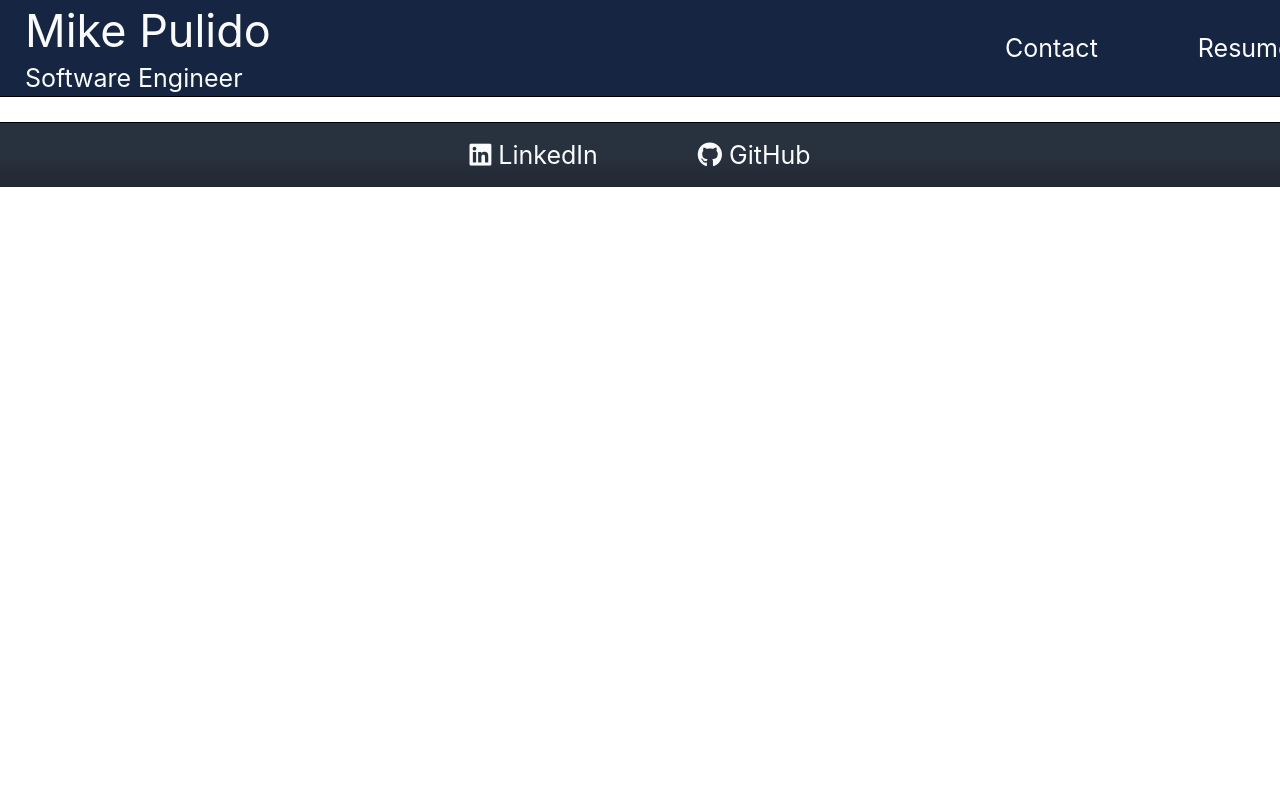
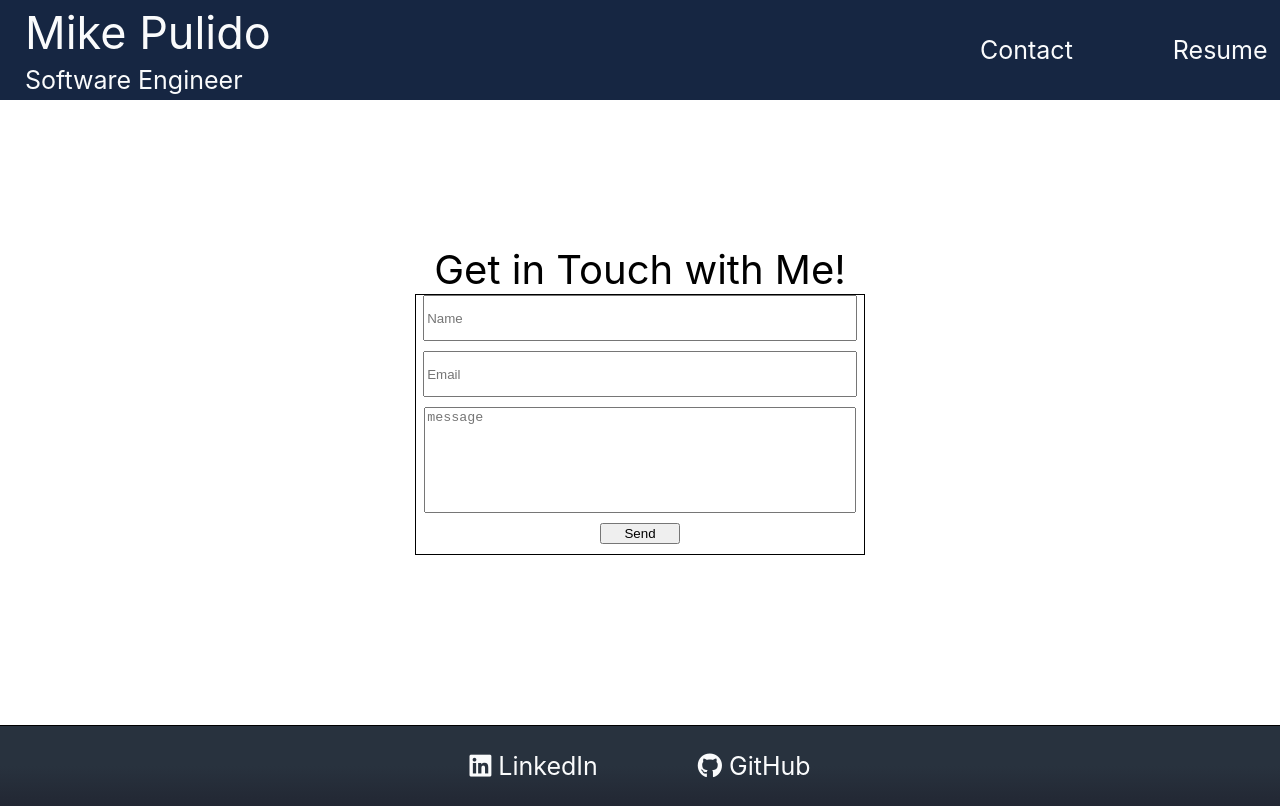
Before and after one commit to mtpulido/portfolio, a React (Create React App) app in the folder client/: page /contact in a window 1280 px wide. Built offline with nearby package versions, Linux system fonts and the light colour scheme.

Commit message:
rough draft ready for deployment

```diff
--- a/client/package.json
+++ b/client/package.json
@@ -13,6 +13,7 @@
     "@testing-library/jest-dom": "^5.11.10",
     "@testing-library/react": "^11.2.6",
     "@testing-library/user-event": "^12.8.3",
+    "axios": "^0.21.1",
     "i": "^0.3.6",
     "npm": "^7.9.0",
     "react": "^17.0.2",
--- a/client/src/App.js
+++ b/client/src/App.js
@@ -2,6 +2,7 @@ import './App.css';
 import { Route, Switch } from "react-router-dom"
 import Layout from "./layout/Layout"
 import Home from "./screens/home/Home"
+import Contact from "./screens/contact/Contact"
 
 function App() {
   return (
@@ -9,7 +10,7 @@ function App() {
       <Layout>
         <Switch>
           <Route path="/contact">
-
+            <Contact/>
           </Route>
 
           <Route path="/resume">
--- a/client/src/layout/Layout.css
+++ b/client/src/layout/Layout.css
@@ -1,9 +1,9 @@
 .nav-container {
   display: flex;
   justify-content: space-between;
-  border-bottom: 1px solid black;
-  height: 12vh;
-  padding: 0 25px 0 25px;
+  height: 100px;
+  max-width: 100vw;
+  padding: 0 50px 0 25px;
   align-items: center;
   position: sticky;
   top: 0;
@@ -43,7 +43,7 @@ footer {
   display: flex;
   justify-content: center;
   align-items: center;
-  height: 8vh;
+  height: 80px;
   z-index: 3;
   background: rgb(34,39,51);
   background: linear-gradient(0deg, rgba(34,39,51,1) 0%, rgba(40,50,62,1) 50%);
--- a/client/src/layout/Layout.jsx
+++ b/client/src/layout/Layout.jsx
@@ -6,16 +6,22 @@ const Layout = (props) => {
     <div className="layout">
       <div className="nav-container">
         <div className="nav-name-container">
+        <Link to="/">
           <div className="nav-name">Mike Pulido</div>
-          <div className="nav-title">Software Engineer</div>
-        </div>
+            <div className="nav-title">Software Engineer</div>
+            </Link>
+          </div>
+
         <div className="nav-links-container">
           <Link to="/contact">
             <div className="nav-links">Contact</div>
           </Link>
-          <Link to="/resume">
+          <a
+           href="https://drive.google.com/file/d/1BJiU3hYch43DoefopgONCWAW7lI10n2B/view?usp=sharing"
+           target="_blank"
+           rel="noreferrer">
             <div className="nav-links">Resume</div>
-            </Link>
+            </a>
         </div>
       </div>
       <div className="layout-children">{props.children}</div>
--- a/client/src/screens/contact/Contact.css
+++ b/client/src/screens/contact/Contact.css
@@ -0,0 +1,37 @@
+textarea {
+  resize: none;
+  height: 100px;
+  width: 95%;
+  margin-bottom : 10px;
+}
+
+.form-container {
+  display: flex;
+  flex-direction: column;
+  align-items: center;
+  height: 75vh;
+  justify-content: center;
+}
+
+.form {
+  display: flex;
+  flex-direction: column;
+  align-items: center;
+  width: 35vw;
+  border: 1px solid black;
+}
+
+input {
+  height: 40px;
+  margin: 0 0 10px 0;
+  width: 95%;
+}
+
+.form-message {
+  font-size: 40px;
+}
+
+.form-button {
+  width: 80px;
+  margin-bottom : 10px;
+}
--- a/client/src/screens/contact/Contact.jsx
+++ b/client/src/screens/contact/Contact.jsx
@@ -0,0 +1,75 @@
+import "./Contact.css";
+import axios from "axios";
+import { useState } from "react";
+
+const Contact = (props) => {
+  const [formData, setFormData] = useState({
+    name: "",
+    email: "",
+    message: "",
+  });
+  const { name, email, message } = formData;
+
+  const contactPost = async (formData) => {
+    const resp = await axios.post("https://getform.io/f/c5ec1c9a-e2a6-4ea7-8c66-3aab35425b0d", formData);
+    return resp.data;
+  };
+
+  const handleChange = (e) => {
+    const { name, value } = e.target;
+    setFormData((prevState) => ({
+      ...prevState,
+      [name]: value,
+    }));
+  };
+
+  const handlePost = (formData) => {
+    contactPost(formData);
+    setFormData({
+      name: "",
+      email: "",
+      message: "",
+    });
+  };
+
+  return (
+    <div className="form-container">
+      <div className='form-message'>Get in Touch with Me!</div>
+    <form
+      onSubmit={(e) => {
+        e.preventDefault();
+        handlePost(formData);
+      }}
+      className="form"
+    >
+      <input
+        required
+        onChange={handleChange}
+        name="name"
+        placeholder="Name"
+        type="text"
+        value={name}
+      />
+      <input
+        required
+        onChange={handleChange}
+        name="email"
+        placeholder="Email"
+        type="text"
+        value={email}
+      />
+      <textarea
+        required
+        onChange={handleChange}
+        name="message"
+        placeholder="message"
+        type="text"
+        value={message}
+      ></textarea>
+        <button type="submit" className="form-button">Send</button>
+      </form>
+      </div>
+  );
+};
+
+export default Contact;
```
Also changed, not shown: 1 other file (tests, documents, lock files or other folders).
